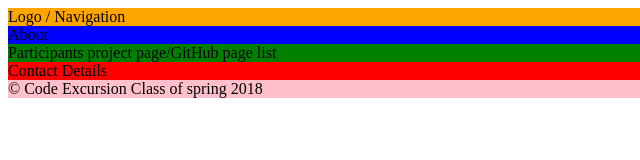
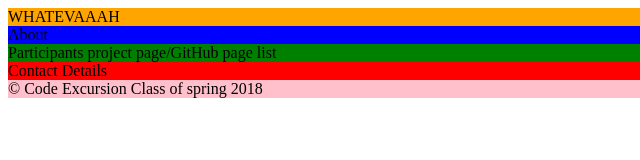
Before and after one commit to code-excursion/alumni-spring-2018, a plain HTML site: page index.html in a window 1280 px wide. Shown: the full height of the page, 0-640 px from the left. Drawn offline with Linux system fonts and the light colour scheme.

Commit message:
whatevah

```diff
--- a/index.html
+++ b/index.html
@@ -8,7 +8,7 @@
   </head>
 
   <body>
-    <div style="background-color: orange">Logo / Navigation</div>
+    <div style="background-color: orange">WHATEVAAAH</div>
     <div style="background-color: blue">About</div>
     <div style="background-color: green">Participants project page/GitHub page list</div>
     <div style="background-color: red">Contact Details</div>
```
